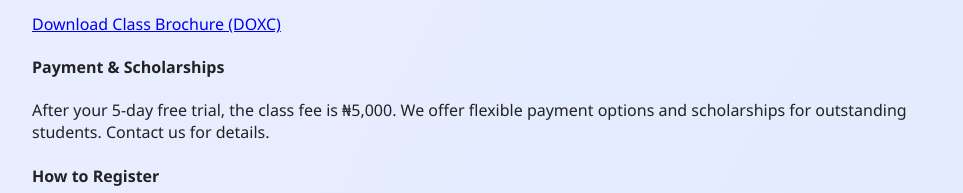
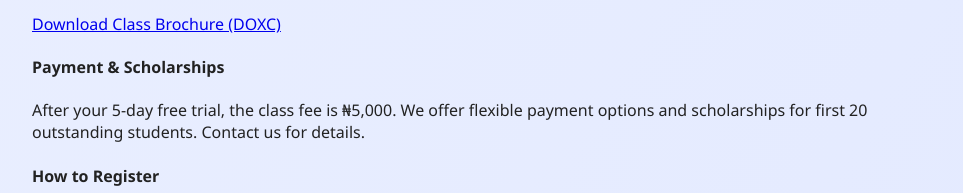
Before and after one commit to SMARTDON-TECHNOLOGIES/srass-coding-class-registration, a plain HTML site: page index.html in a window 1280 px wide. Shown: the part 3010-3203 px from the top of the page, without its empty margins (158-1121 px from the left). Drawn offline with Linux system fonts and the light colour scheme.

Commit message:
Add files via upload

```diff
--- a/index.html
+++ b/index.html
@@ -203,7 +203,7 @@
             <div class="payment-info">
                 <h4>Payment & Scholarships</h4>
                 <p>After your 5-day free trial, the class fee is ₦5,000. We offer flexible payment options and
-                    scholarships for outstanding students. Contact us for details.</p>
+                    scholarships for first 20 outstanding students. Contact us for details.</p>
             </div>
             <!-- Registration Steps -->
             <div class="reg-steps">
```
